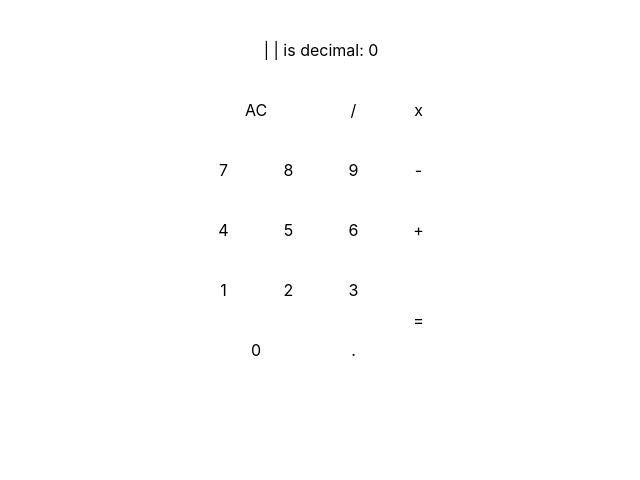
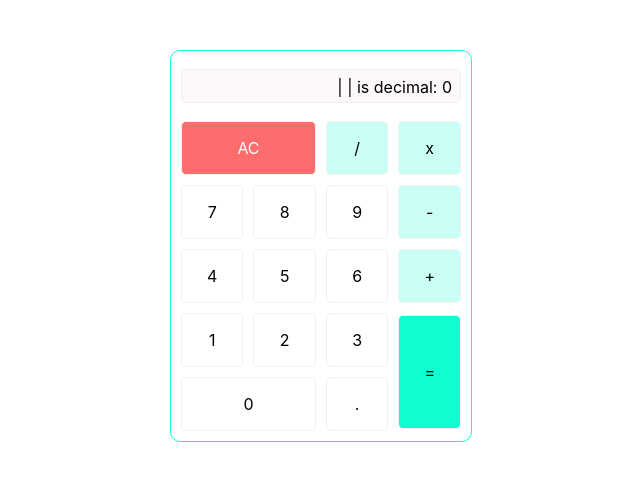
Before and after one commit to pcristov/calculator, a React (Create React App) app: page / in a window 1280 px wide. Shown: the top 480 px of the page, without its empty margins (319-959 px from the left). Built offline with nearby package versions, Linux system fonts and the light colour scheme.

Commit message:
Update styles

```diff
--- a/src/Calculator.css
+++ b/src/Calculator.css
@@ -4,18 +4,42 @@
 	grid-gap: 10px;
 	grid-auto-rows: minmax(50px, auto);
 	align-items: center;
-	width: 250px;
-    margin: 25px auto 0;
+	width: 280px;
+    margin: 50px auto 0;
+    padding: 10px;
+    border: 1px solid #10fdd1;
+    border-radius: 10px;
+}
+
+.wrapper > * {
+    padding: 16px 25px;
+    border: 1px solid #f1f0f0;
+    border-radius: 5px;
 }
 
 .display {
 	grid-column: 1 / 5;
 	grid-row: 1;
+	text-align: right;
+	background-color: #fdf9f9;
+    padding: 7px 8px 5px;
+}
+
+#result {
+	font-size: 20px;
 }
 
 .clear {
 	grid-column: 1 / 3;
 	grid-row: 2;
+	background-color: #fd6d6d;
+    padding: 16px;
+    color: #fff;
+}
+
+.divide, .multiply, .subtract, .add {
+	background-color: #c9fff5;
+    padding: 16px 25px;
 }
 
 .divide {
@@ -31,6 +55,7 @@
 .seven {
 	grid-column: 1/2;
 	grid-row: 3;
+    padding: 16px 25px;
 }
 
 .eight {
@@ -86,6 +111,8 @@
 .equals {
 	grid-column: 4/5;
 	grid-row: 5/7;
+	background-color: #10fdd1;
+    padding: 46px 0;
 }
 
 .zero {
```
